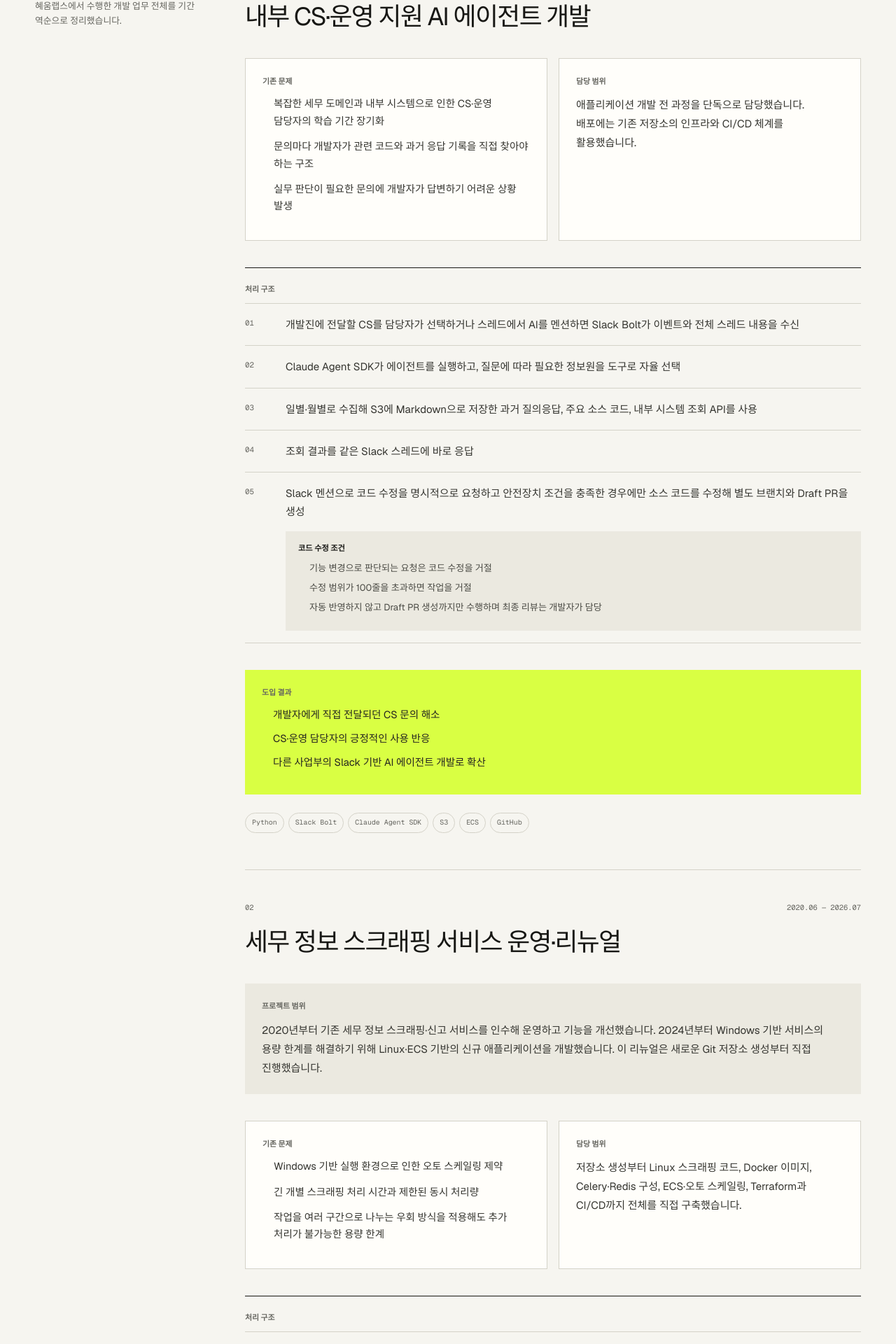
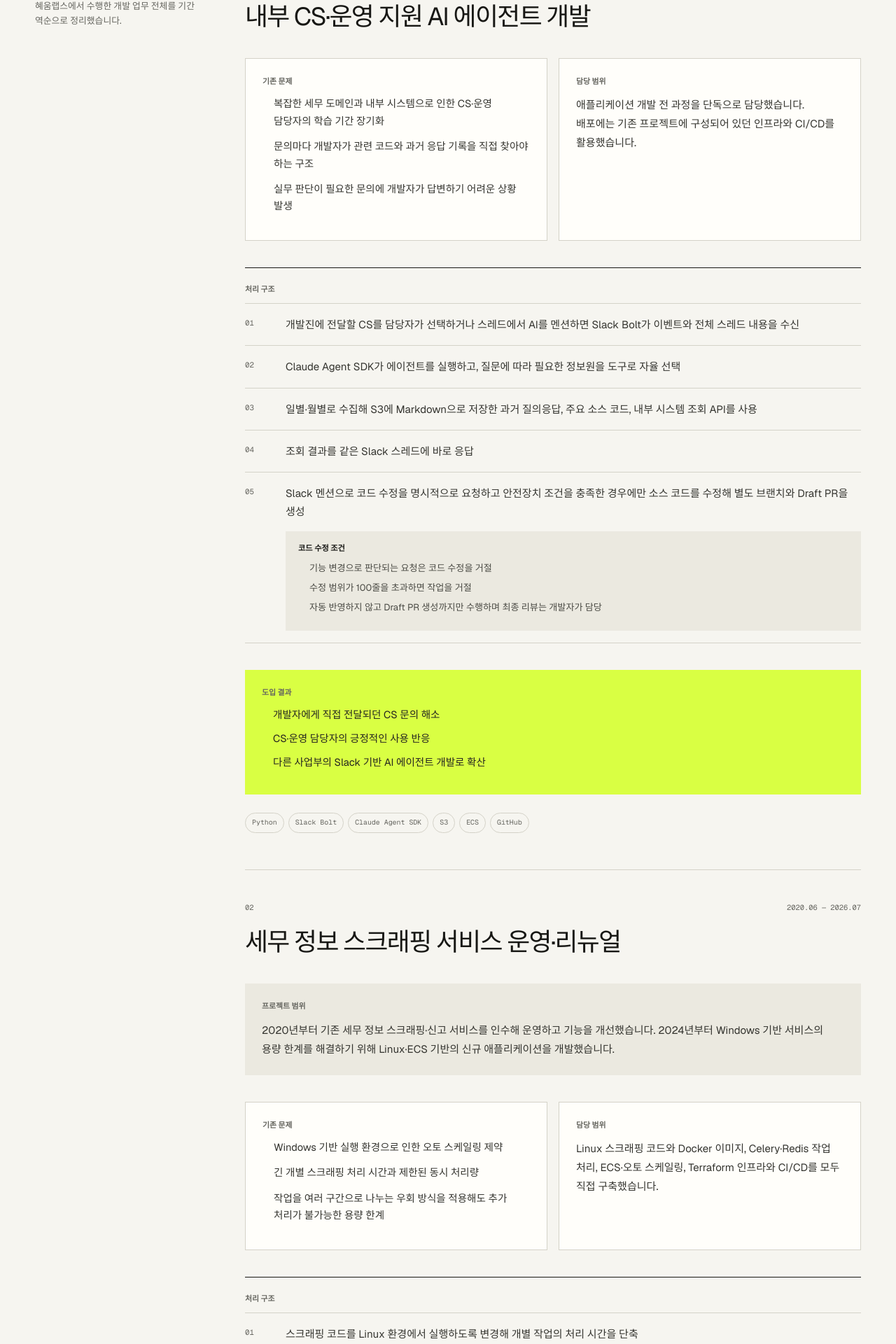
Before and after one commit to loqbzes/portfolio, a Next.js app: page / in a window 1280 px wide. Shown: the part 1477-3397 px from the top of the page at 70% size. Built offline with nearby package versions, Linux system fonts and the light colour scheme; no server answers.

Commit message:
Clarify project ownership scope

```diff
--- a/app/page.tsx
+++ b/app/page.tsx
@@ -30,7 +30,7 @@ const projects: Project[] = [
         '실무 판단이 필요한 문의에 개발자가 답변하기 어려운 상황 발생',
       ],
       ownership: [
-        '애플리케이션 개발 전 과정을 단독으로 담당했습니다. 배포에는 기존 저장소의 인프라와 CI/CD 체계를 활용했습니다.',
+        '애플리케이션 개발 전 과정을 단독으로 담당했습니다. 배포에는 기존 프로젝트에 구성되어 있던 인프라와 CI/CD를 활용했습니다.',
       ],
       flow: [
         '개발진에 전달할 CS를 담당자가 선택하거나 스레드에서 AI를 멘션하면 Slack Bolt가 이벤트와 전체 스레드 내용을 수신',
@@ -60,14 +60,14 @@ const projects: Project[] = [
     stack: ['Python', 'Celery', 'ElastiCache for Redis', 'ECS', 'ECR', 'Docker', 'Terraform', 'GitHub Actions', 'CloudWatch', 'Sentry'],
     caseStudy: {
       background:
-        '2020년부터 기존 세무 정보 스크래핑·신고 서비스를 인수해 운영하고 기능을 개선했습니다. 2024년부터 Windows 기반 서비스의 용량 한계를 해결하기 위해 Linux·ECS 기반의 신규 애플리케이션을 개발했습니다. 이 리뉴얼은 새로운 Git 저장소 생성부터 직접 진행했습니다.',
+        '2020년부터 기존 세무 정보 스크래핑·신고 서비스를 인수해 운영하고 기능을 개선했습니다. 2024년부터 Windows 기반 서비스의 용량 한계를 해결하기 위해 Linux·ECS 기반의 신규 애플리케이션을 개발했습니다.',
       problem: [
         'Windows 기반 실행 환경으로 인한 오토 스케일링 제약',
         '긴 개별 스크래핑 처리 시간과 제한된 동시 처리량',
         '작업을 여러 구간으로 나누는 우회 방식을 적용해도 추가 처리가 불가능한 용량 한계',
       ],
       ownership: [
-        '저장소 생성부터 Linux 스크래핑 코드, Docker 이미지, Celery·Redis 구성, ECS·오토 스케일링, Terraform과 CI/CD까지 전체를 직접 구축했습니다.',
+        'Linux 스크래핑 코드와 Docker 이미지, Celery·Redis 작업 처리, ECS·오토 스케일링, Terraform 인프라와 CI/CD를 모두 직접 구축했습니다.',
       ],
       flow: [
         '스크래핑 코드를 Linux 환경에서 실행하도록 변경해 개별 작업의 처리 시간을 단축',
```
